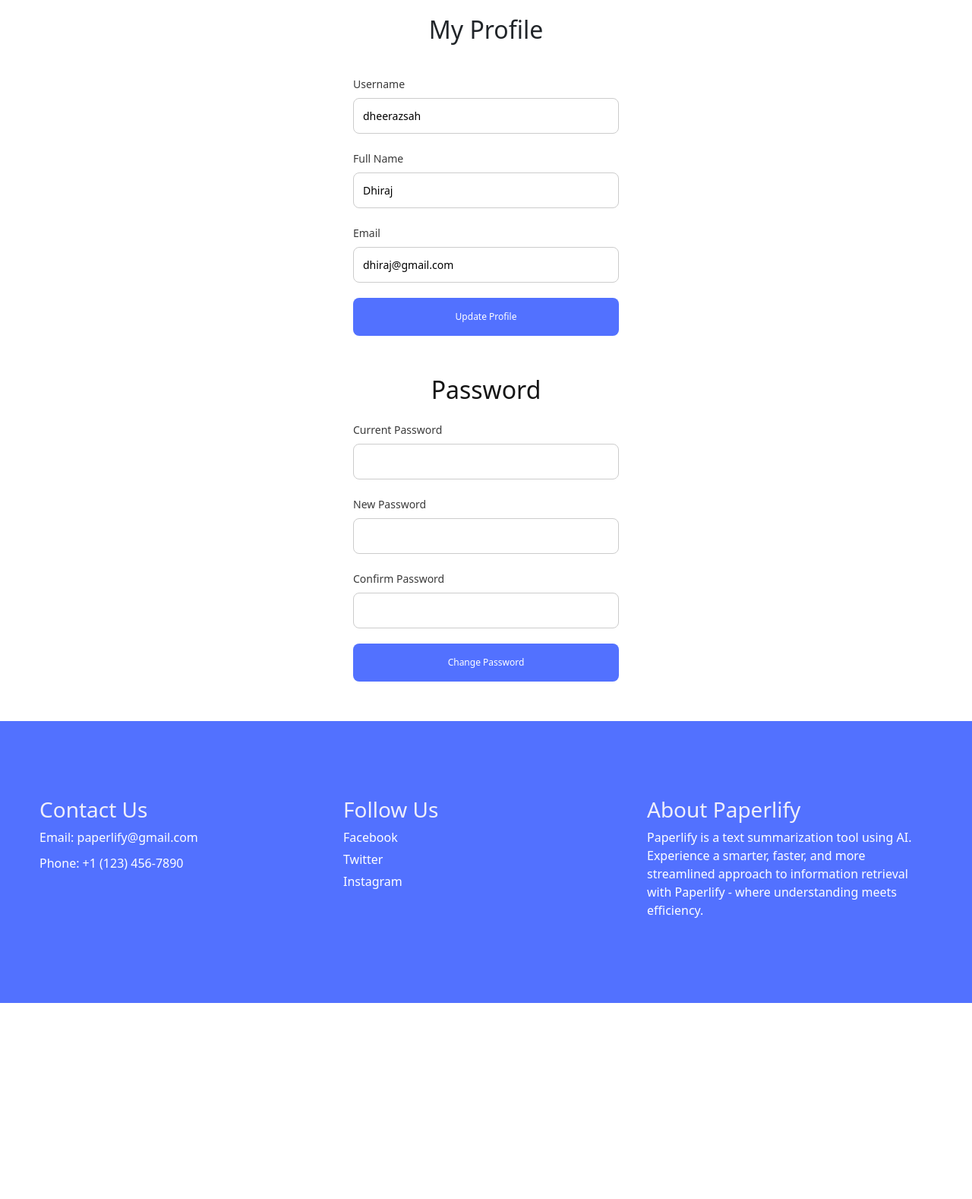
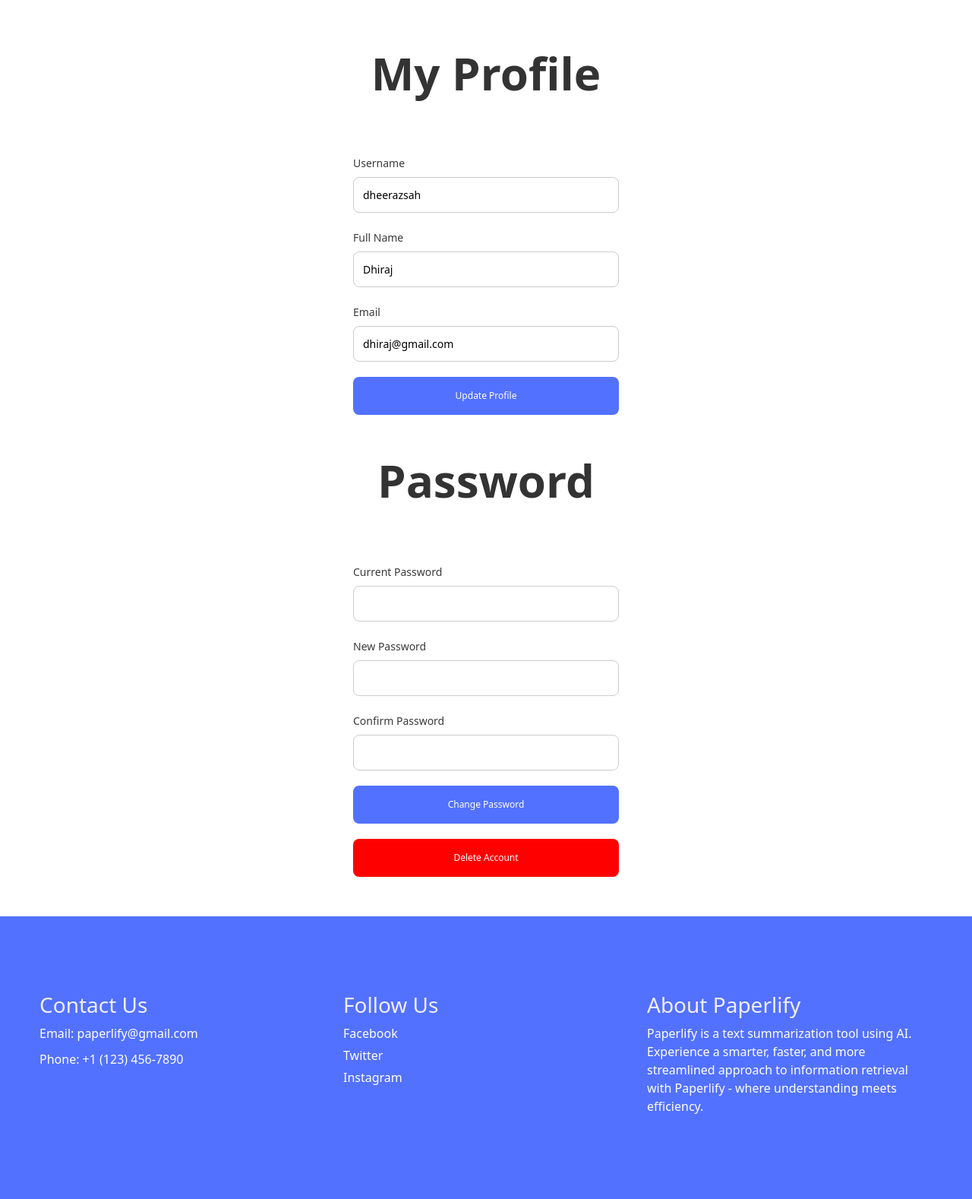
Before and after one commit to dheerazsah/Final-Year-Project-Paperlify, a Django app: page /profile in a window 1280 px wide. Shown: the part 66-1644 px from the top of the page at 76% size. Before the commit the page ends 1386 px from the top, so only its background shows below. Run offline with Django 4.2, Linux system fonts and the light colour scheme; a user stored in the database is signed in; data comes from the database, SQL or seed files in the repository.

Commit message:
Add: Button to Delete Account with Modal
In this commit, I have used modal and button to update the frontend of the profile page.

```diff
--- a/Paperlify/templates/profile.html
+++ b/Paperlify/templates/profile.html
@@ -2,8 +2,29 @@
 {% block title %}Profile{% endblock %}
 
 {% block template %}
+  <div class="modal fade" id="deleteModal" tabindex="-1" aria-labelledby="exampleModalLabel" aria-hidden="true">
+    <div class="modal-dialog">
+      <div class="modal-content">
+        <div class="modal-header">
+          <h1 class="modal-title fs-5" id="exampleModalLabel">Delete Account</h1>
+          <button type="button" class="btn-close" data-bs-dismiss="modal" aria-label="Close"></button>
+        </div>
+        <div class="modal-body">Are you sure you want to delete this account?</div>
+        <div class="modal-footer">
+          <a type="button" class="btn btn-secondary" data-bs-dismiss="modal">Close</a>
+          <form method="POST" action="{% url 'profile' %}">
+            {% csrf_token %}
+            <button type="submit" class="btn btn-primary" name="delete_account">Delete</button>
+        </form>
+        </div>
+      </div>
+    </div>
+  </div>
+
 <section class="content">
-    <h1>My Profile</h1>
+    <section class="main-content">
+        <h1>My Profile</h1>
+    </section>
     <div class="profile-info">
         <form action="" method="POST">
             {% if messages %}
@@ -33,8 +54,10 @@
         </form>
     </div>
 
+    <section class="main-content">
+        <h1>Password</h1>
+    </section>
     <div class="password-change">
-        <h1>Password</h1>
         <form method="POST">
             {% csrf_token %}
             <div class="input-field">
@@ -51,6 +74,7 @@
             </div>
             <button type="submit" class="change-password-button" name="change_password">Change Password</button>
         </form>
+        <button type="submit" class="delete-account-button" name="delete_account" data-bs-toggle="modal" data-bs-target="#deleteModal">Delete Account</button>
     </div>
 </section>
 {% endblock %}
```
